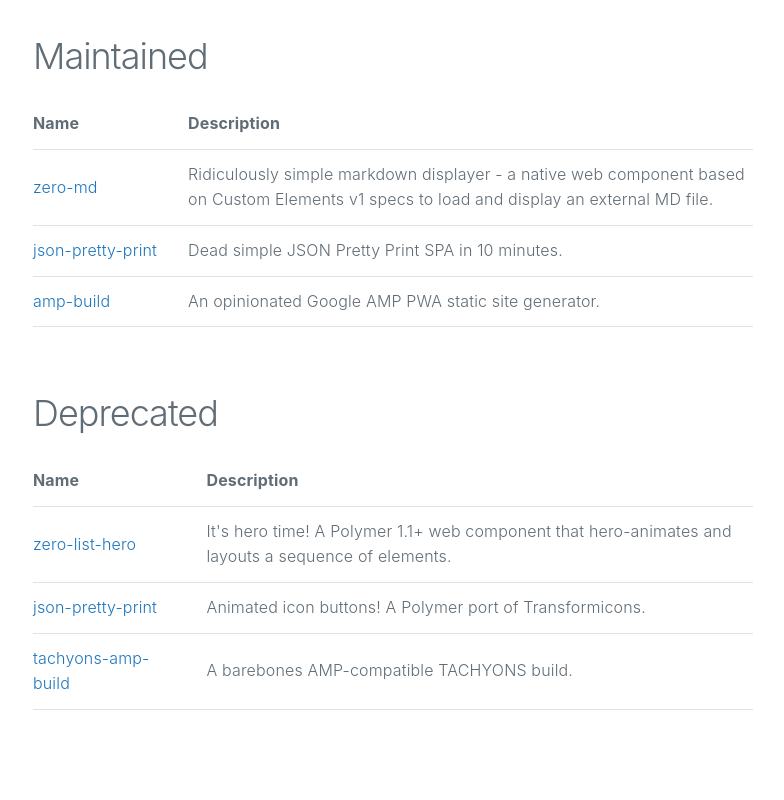
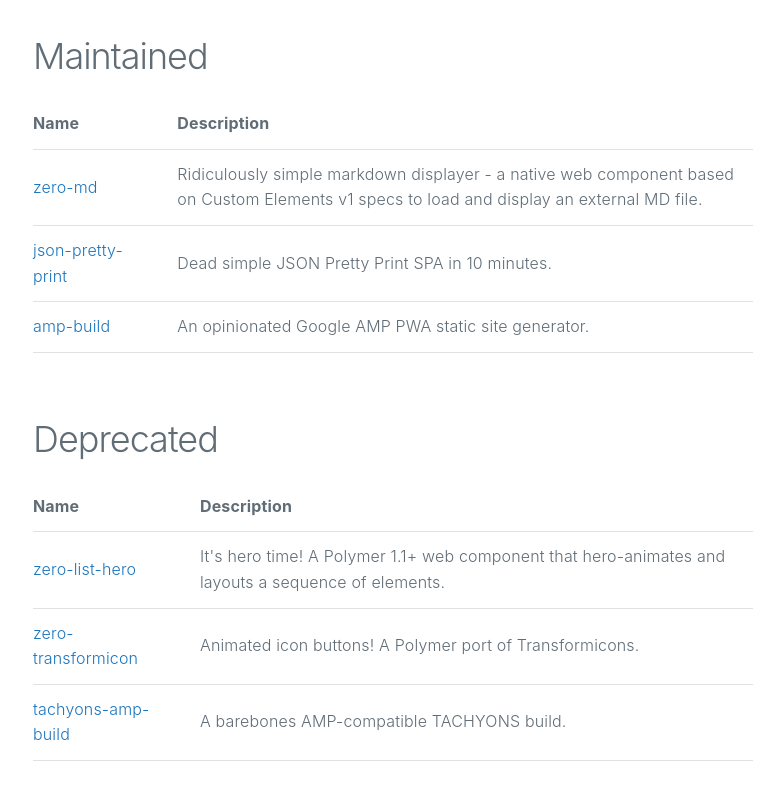
Before and after one commit to zerodevx/zerodevx.github.io, a website: page index.html in a window 1280 px wide. Shown: the part 1221-2021 px from the top of the page, without its empty margins (247-1031 px from the left). Before the commit the page ends 1995 px from the top, so only its background shows below. Drawn offline with Linux system fonts and the light colour scheme.

Commit message:
Fix typo

```diff
--- a/index.html
+++ b/index.html
@@ -115,7 +115,7 @@
       font-size: 13px;
     }
     tr > td:first-child {
-      min-width: 140px;
+      min-width: 120px;
     }
 
   </style>
@@ -244,7 +244,7 @@
             <td>It's hero time! A Polymer 1.1+ web component that hero-animates and layouts a sequence of elements.</td>
           </tr>
           <tr>
-            <td><a href="https://github.com/zerodevx/zero-transformicon/">json-pretty-print</a></td>
+            <td><a href="https://github.com/zerodevx/zero-transformicon/">zero-transformicon</a></td>
             <td>Animated icon buttons! A Polymer port of Transformicons.</td>
           </tr>
           <tr>
```
